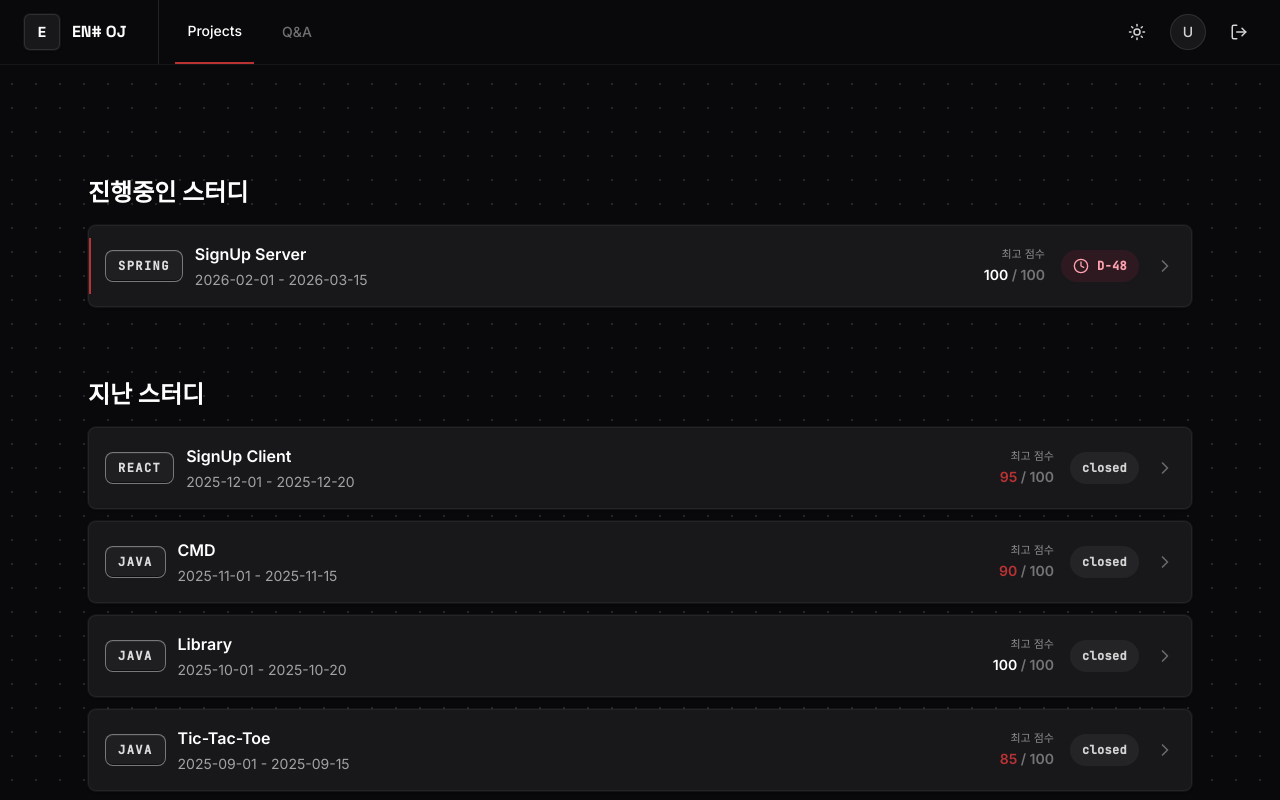
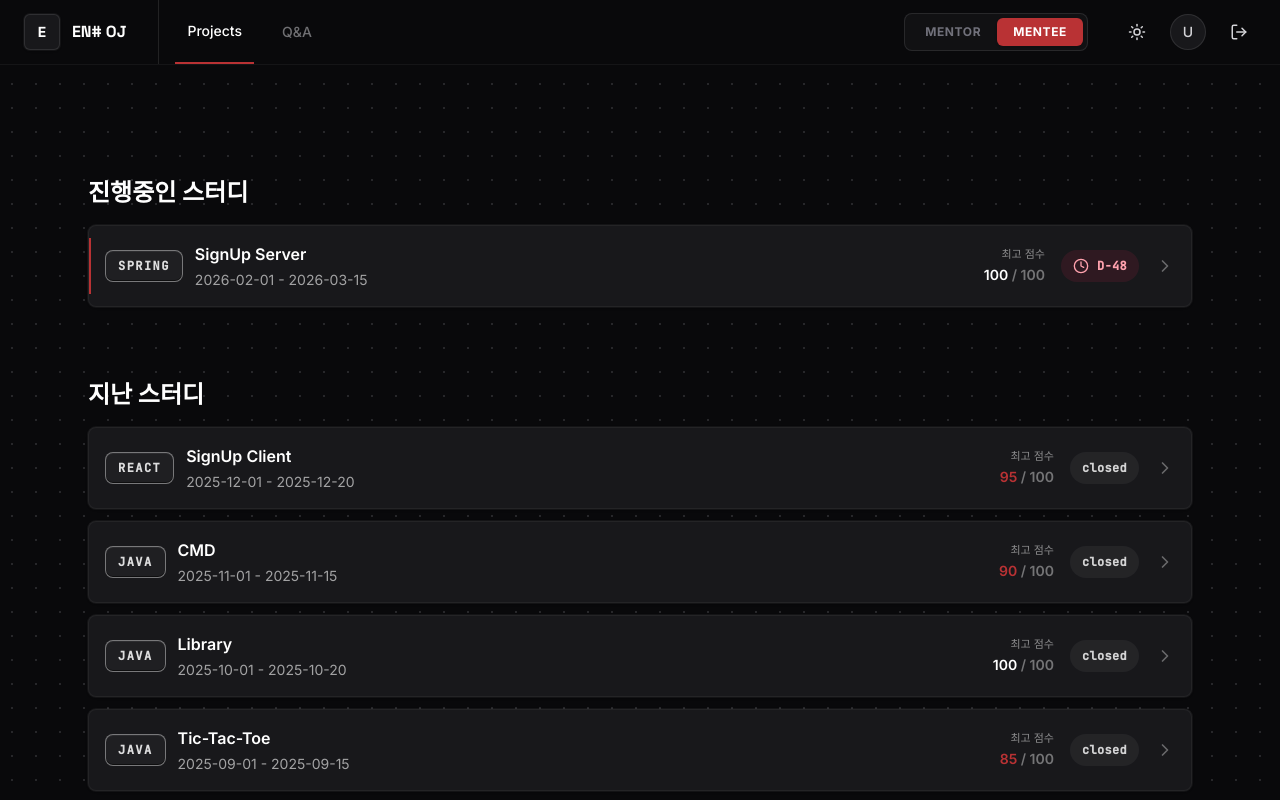
Before and after one commit to EnBuGi/Enbugi-client, a Next.js app: page /projects in a window 1280 px wide. Shown: the top 800 px of the page. Built offline with nearby package versions, Linux system fonts and the light colour scheme; a web font is replaced by a local one.

Commit message:
[Feat] 멘토 권한에서 멘티 사이트로 이동 가능한 토글 추가

```diff
--- a/src/shared/components/layout/Header.tsx
+++ b/src/shared/components/layout/Header.tsx
@@ -1,6 +1,9 @@
+'use client';
+
 import React from 'react';
 
 import Link from 'next/link';
+import { usePathname } from 'next/navigation';
 
 import { LogOut, Sun, User } from 'lucide-react';
 
@@ -10,6 +13,9 @@ type HeaderProps = {
 };
 
 export function Header({ centerSlot, rightSlot }: HeaderProps) {
+  const pathname = usePathname();
+  const isMentor = pathname?.startsWith('/mentor');
+
   return (
     <header className="relative z-20 border-b border-white/5 bg-background">
       <div className="flex h-16 items-center justify-between px-6">
@@ -29,6 +35,25 @@ export function Header({ centerSlot, rightSlot }: HeaderProps) {
         {/* Right: actions */}
         <div className="flex items-center gap-4">
           {rightSlot}
+
+          {/* Workspace Toggle */}
+          <div className="flex bg-surfaceHighlight/30 p-1 rounded-lg border border-white/10 mr-4">
+            <Link
+              href="/mentor/projects"
+              className={`px-4 py-1.5 text-xs font-bold tracking-wider rounded-md transition-all ${isMentor ? 'bg-primary text-white shadow-sm' : 'text-zinc-500 hover:text-zinc-300'
+                }`}
+            >
+              MENTOR
+            </Link>
+            <Link
+              href="/projects"
+              className={`px-4 py-1.5 text-xs font-bold tracking-wider rounded-md transition-all ${!isMentor ? 'bg-primary text-white shadow-sm' : 'text-zinc-500 hover:text-zinc-300'
+                }`}
+            >
+              MENTEE
+            </Link>
+
+          </div>
 
           {/* Dark mode button */}
           <button
```
